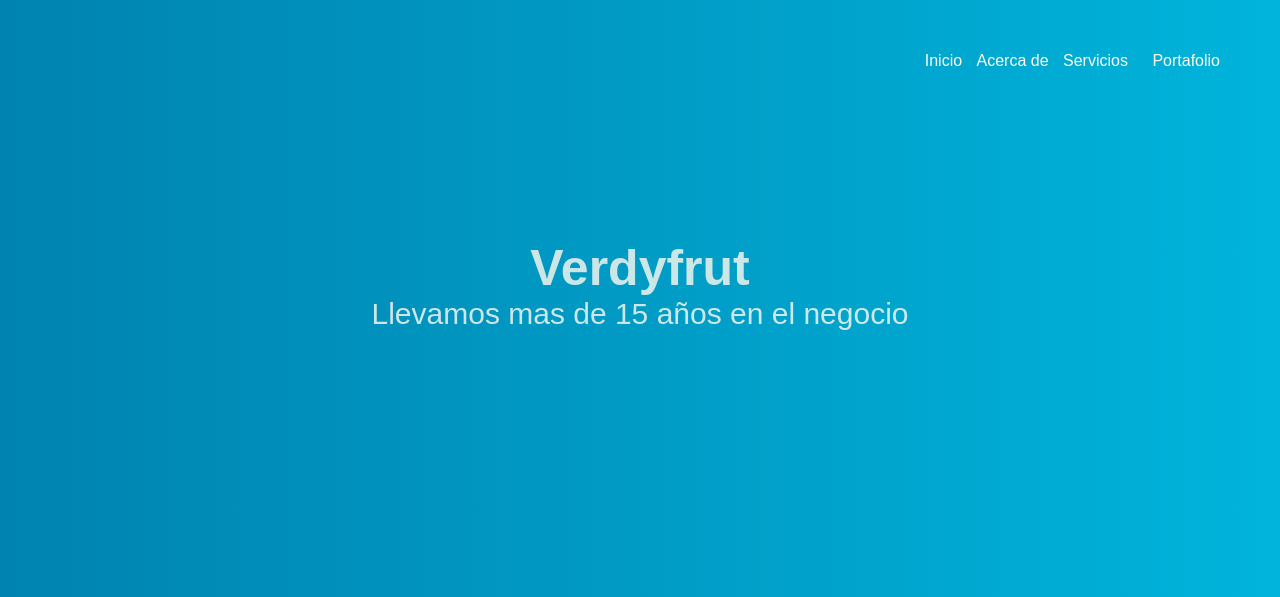
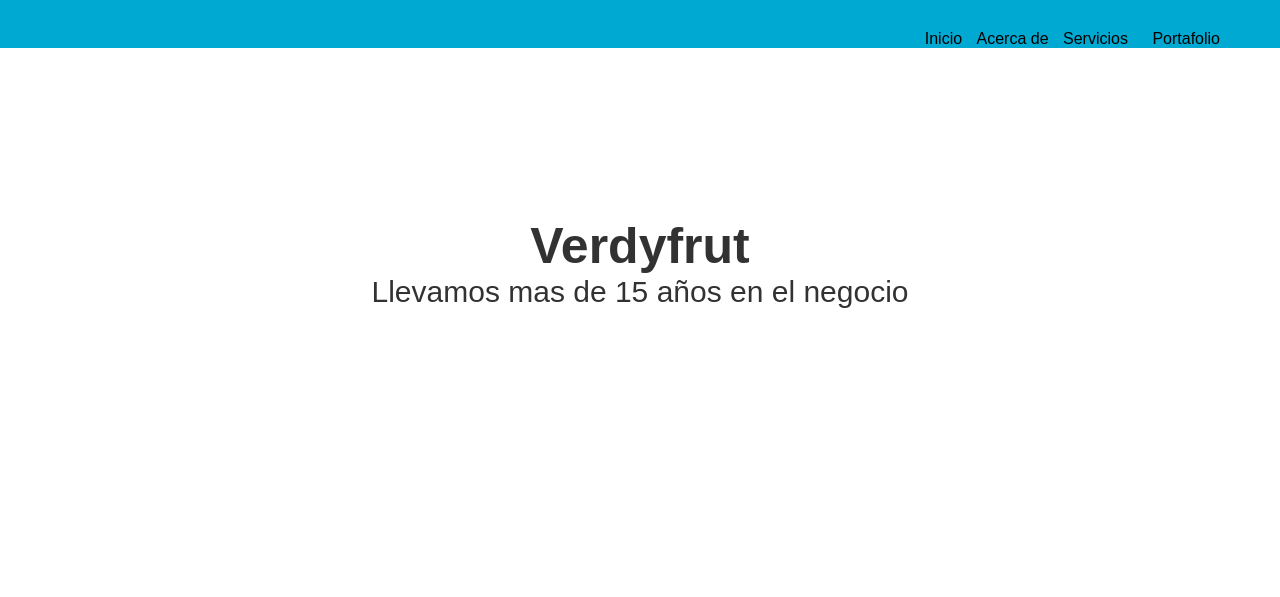
Before and after one commit to carlos-5/hosting, a plain HTML site: page index.html in a window 1280 px wide. Shown: the top 597 px of the page. Drawn offline with Linux system fonts and the light colour scheme.

Commit message:
Update Cahuiche.css

```diff
--- a/Cahuiche.css
+++ b/Cahuiche.css
@@ -33,11 +33,8 @@ body{
 header{
     width: 100%;
     height: 600px;
-    background: #00B4DB;
+    background: none;
       /* fallback for old browsers */
-background: -webkit-linear-gradient(to right, #0083B0, #00B4DB);
- /* Chrome 10-25, Safari 5.1-6 */
-background: linear-gradient(to right, #0083B0, #00B4DB);
  /* W3C, IE 10+/ Edge, Firefox 16+, Chrome 26+, Opera 12+, Safari 7+ */
 background-size: cover;
 background-attachment: fixed;
@@ -93,14 +90,22 @@ position: relative;
 }
 
 
+#nombre{
+    position: absolute;
+    top: 2%;
+    left: 0%;
+    width: 20%;
+    color: white;
+}
 
 nav{
+    background: #00A9D1;
     text-align: right;
     padding: 30px 50px 0 0;
 }
 
 nav > a{
-    color: floralwhite;
+    color: black;
     font-weight: 300;
     text-decoration: none;
     margin-right: 10px;
@@ -133,13 +138,13 @@ header .textos-header{
 }
 .textos-header h1{
     font-size: 50px;
-    color: floralwhite;
+    color: black;
 }
 
 .textos-header h2{
     font-size: 30px;
     font-weight: 300;
-    color: floralwhite;
+    color: black;
 }
 
 /* About us */
```
